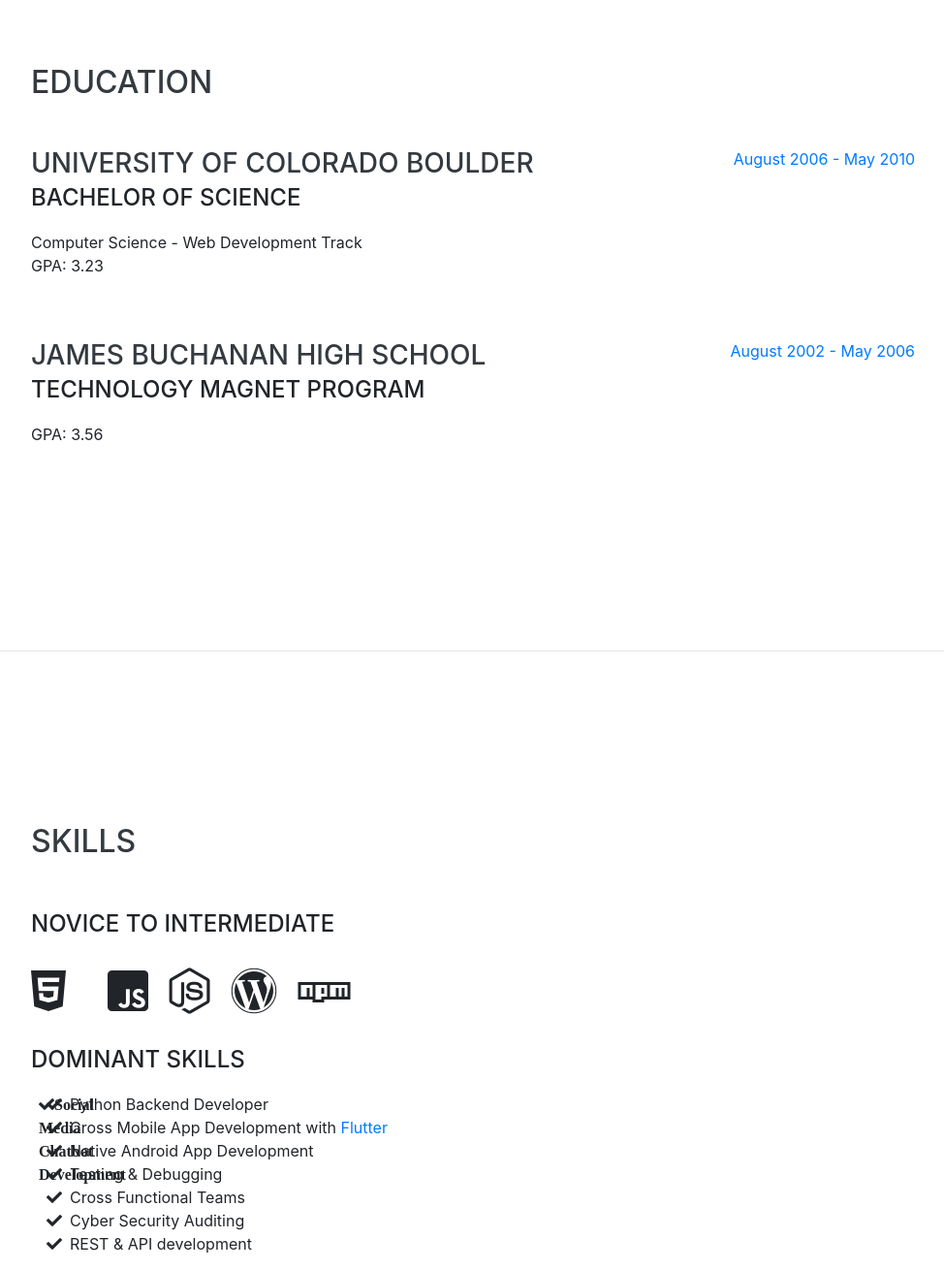
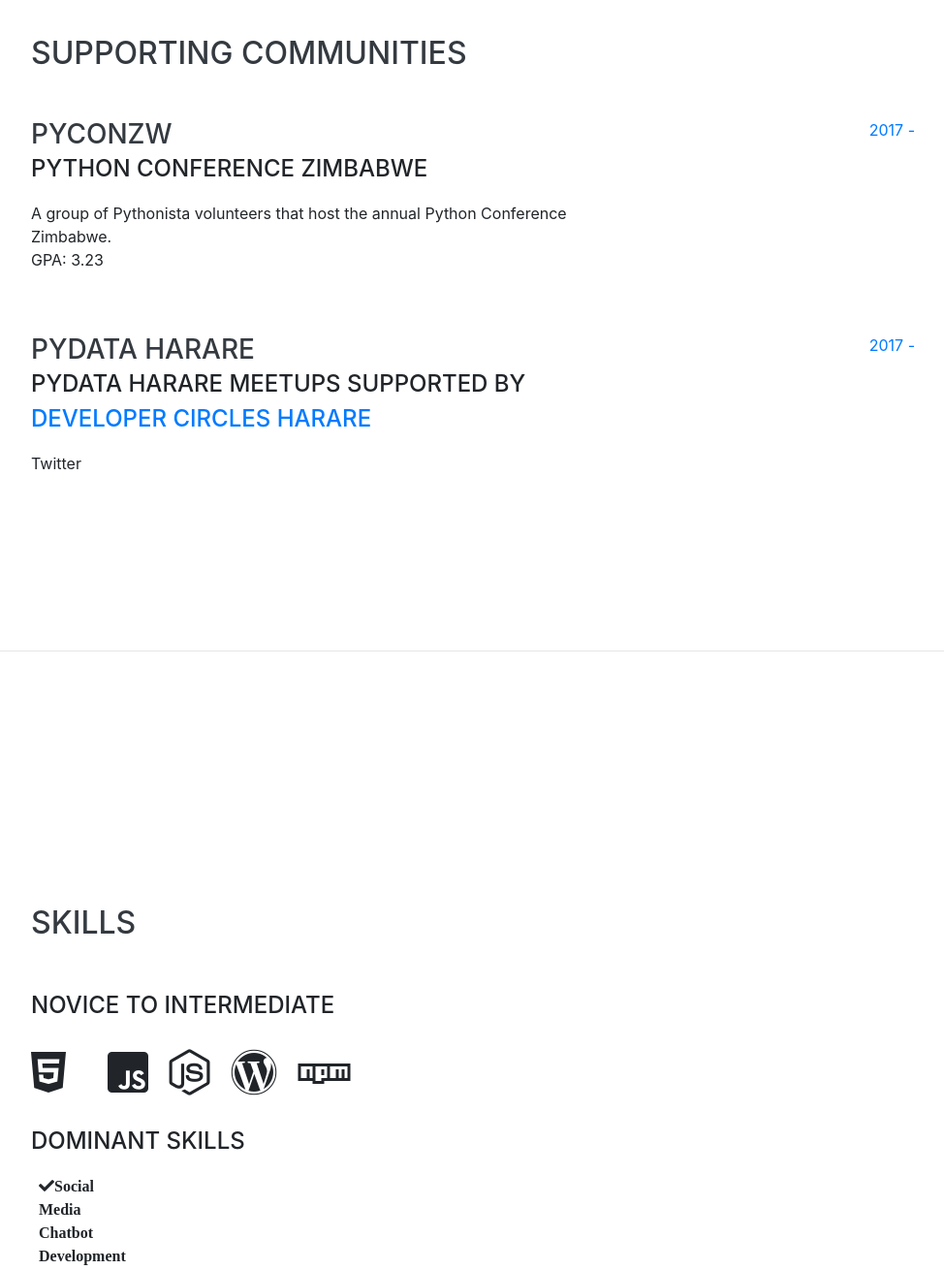
Before and after one commit to tinashe13/ignertic.github.io, a website with bundled scripts: page index.html in a window 1280 px wide. Shown: the part 2000-3310 px from the top of the page at 97% size, without its empty margins (288-1262 px from the left). Built offline with nearby package versions, Linux system fonts and the light colour scheme; some icons are missing; a web font is replaced by a local one.

Commit message:
Updated Res

```diff
--- a/index.html
+++ b/index.html
@@ -145,28 +145,28 @@
 
     <section class="resume-section p-3 p-lg-5 d-flex align-items-center" id="education">
       <div class="w-100">
-        <h2 class="mb-5">Education</h2>
+        <h2 class="mb-5">Supporting Communities</h2>
 
         <div class="resume-item d-flex flex-column flex-md-row justify-content-between mb-5">
           <div class="resume-content">
-            <h3 class="mb-0">University of Colorado Boulder</h3>
-            <div class="subheading mb-3">Bachelor of Science</div>
-            <div>Computer Science - Web Development Track</div>
+            <h3 class="mb-0">PyConZW</h3>
+            <div class="subheading mb-3">Python Conference Zimbabwe</div>
+            <div>A group of Pythonista volunteers that host the annual Python Conference Zimbabwe.</div>
             <p>GPA: 3.23</p>
           </div>
           <div class="resume-date text-md-right">
-            <span class="text-primary">August 2006 - May 2010</span>
+            <span class="text-primary">2017 - </span>
           </div>
         </div>
 
         <div class="resume-item d-flex flex-column flex-md-row justify-content-between">
           <div class="resume-content">
-            <h3 class="mb-0">James Buchanan High School</h3>
-            <div class="subheading mb-3">Technology Magnet Program</div>
-            <p>GPA: 3.56</p>
+            <h3 class="mb-0">PyData Harare</h3>
+            <div class="subheading mb-3">PyData Harare meetups supported by <a href="https://facebook.com">Developer Circles Harare</a></div>
+            <p>Twitter</p>
           </div>
           <div class="resume-date text-md-right">
-            <span class="text-primary">August 2002 - May 2006</span>
+            <span class="text-primary">2017 - </span>
           </div>
         </div>
 
@@ -210,28 +210,7 @@
             <i class="fa-li fa fa-check">Social Media Chatbot Development</i>
           </li>
 
-          <li>
-            <i class="fa-li fa fa-check"></i>
-            Python Backend Developer</li>
-          <li>
-            <i class="fa-li fa fa-check"></i>
-            Cross Mobile App Development with <a href="https://flutter.io">Flutter</a></li>
-          <li>
-                <i class="fa-li fa fa-check"></i>
-                Native Android App Development</li>
 
-          <li>
-            <i class="fa-li fa fa-check"></i>
-             Testing &amp; Debugging</li>
-          <li>
-            <i class="fa-li fa fa-check"></i>
-            Cross Functional Teams</li>
-          <li>
-              <i class="fa-li fa fa-check"></i>
-              Cyber Security Auditing</li>
-          <li>
-                <i class="fa-li fa fa-check"></i>
-                REST &amp; API development</li>
 
         </ul>
       </div>
```
